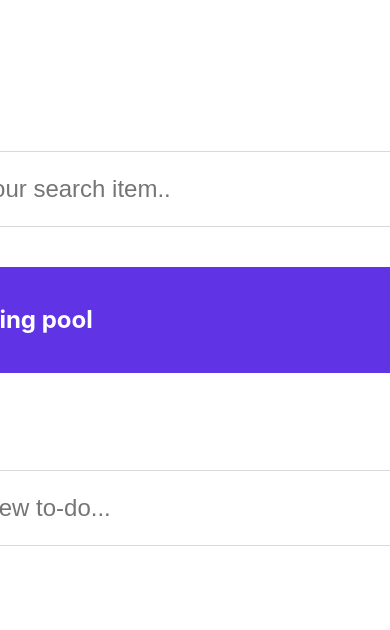
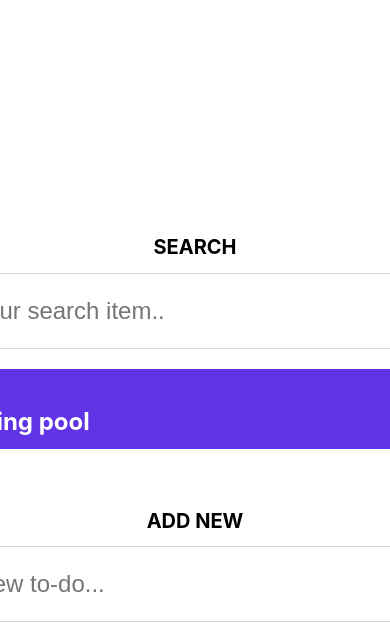
Before and after one commit to Zhasulan711/to-do-list, a React (Create React App) app: page / in a window 390 px wide. Shown: the top 630 px of the page. Built offline with nearby package versions, Linux system fonts and the light colour scheme.

Commit message:
adding animation and responsive design

```diff
--- a/src/components/ToDoList/AddNewItem.tsx
+++ b/src/components/ToDoList/AddNewItem.tsx
@@ -1,6 +1,6 @@
 import React, { useRef } from "react";
 
-import { AddNewItemProps } from "../../types/interfaces/AddNewItemProps";
+import { AddNewItemProps } from "../../interfaces/AddNewItemProps";
 
 export const AddNewItem: React.FC<AddNewItemProps> = ({ items, setItems }) => {
   const inputRefAddNewItem = useRef<HTMLInputElement>(null);
--- a/src/components/ToDoList/SearchText.tsx
+++ b/src/components/ToDoList/SearchText.tsx
@@ -1,6 +1,6 @@
 import React, { useState, useRef } from "react";
 
-import { SearchTextProps } from "../../types/interfaces/SearchTextProps";
+import { SearchTextProps } from "../../interfaces/SearchTextProps";
 
 export const SearchText: React.FC<SearchTextProps> = ({ setSearchInput }) => {
   const [searchInputValue, setSearchInputValue] = useState<string>("");
--- a/src/components/ToDoList/ToDoListWrapper.tsx
+++ b/src/components/ToDoList/ToDoListWrapper.tsx
@@ -4,7 +4,7 @@ import "../../styles/root/ToDoList.scss";
 
 import { SearchText } from "./SearchText";
 import { AddNewItem } from "./AddNewItem";
-import { ToDoItemWrapper } from "./TodoItemWrapper";
+import { ToDoItemWrapper } from "./ToDoItemWrapper";
 
 export const ToDoListWrapper = () => {
   const [items, setItems] = useState<string[]>(["Swimming pool"]);
--- a/src/components/ToDoList/TodoItemWrapper.tsx
+++ b/src/components/ToDoList/TodoItemWrapper.tsx
@@ -1,7 +1,7 @@
 import React, { useState } from "react";
 
 import { TrashIcon } from "../Icons/TrashIcon";
-import { ToDoItemWrapperProps } from "../../types/interfaces/ToDoItemWrapperProps";
+import { ToDoItemWrapperProps } from "../../interfaces/ToDoItemWrapperProps";
 
 export const ToDoItemWrapper: React.FC<ToDoItemWrapperProps> = ({
   items,
@@ -29,7 +29,7 @@ export const ToDoItemWrapper: React.FC<ToDoItemWrapperProps> = ({
   };
 
   return (
-    <>
+    <div className="to-do-items-wrapper">
       {items
         .filter((item) =>
           item.toLowerCase().includes(searchInput.toLowerCase())
@@ -57,6 +57,6 @@ export const ToDoItemWrapper: React.FC<ToDoItemWrapperProps> = ({
             </div>
           );
         })}
-    </>
+    </div>
   );
 };
--- /dev/null
+++ b/src/interfaces/AddNewItemProps.tsx
@@ -0,0 +1,4 @@
+export interface AddNewItemProps {
+  items: string[];
+  setItems: React.Dispatch<React.SetStateAction<string[]>>;
+}
--- /dev/null
+++ b/src/interfaces/ToDoItemWrapperProps.tsx
@@ -0,0 +1,5 @@
+export interface ToDoItemWrapperProps {
+  items: string[];
+  setItems: React.Dispatch<React.SetStateAction<string[]>>;
+  searchInput: string;
+}
--- a/src/styles/index.scss
+++ b/src/styles/index.scss
@@ -5,9 +5,12 @@ body {
   margin: 0;
   padding: 0;
   height: 100vh;
+  width: 100%;
 
   display: flex;
   justify-content: center;
+  align-items: center;
+
   font-family: -apple-system, BlinkMacSystemFont, "Segoe UI", "Roboto", "Oxygen",
     "Ubuntu", "Cantarell", "Fira Sans", "Droid Sans", "Helvetica Neue",
     sans-serif;
--- a/src/styles/root/ToDoList.scss
+++ b/src/styles/root/ToDoList.scss
@@ -1,7 +1,9 @@
 .to-do-list-wrapper {
-  margin-top: 100px;
   display: flex;
   flex-direction: column;
+  width: 640px;
+  justify-content: center;
+  align-items: center;
 
   h1 {
     color: black;
@@ -11,7 +13,7 @@
   }
 
   .field {
-    width: 591px;
+    width: 624px;
     height: 74px;
     background-color: #ffffff;
     border-radius: 1em;
@@ -19,20 +21,40 @@
 
     display: flex;
     align-items: center;
-    padding-left: 30px;
+
+    input {
+      width: 560px;
+      border: transparent;
+      outline: none;
+      font-size: 24px;
+      margin-left: 25px;
+    }
 
     &:focus-within {
       border: solid 1.6px #6034e4;
     }
   }
 
+  .to-do-items-wrapper {
+    width: 640px;
+    height: 750px;
+    overflow-y: auto;
+    overflow-x: hidden;
+
+    &::-webkit-scrollbar {
+      display: none;
+    }
+
     .to-do-item-wrapper {
       margin-top: 20px;
+      width: 640px;
+      display: flex; /* Добавлено */
+      justify-content: center; /* Выравнивание по горизонтали */
+      align-items: center;
     }
 
     .to-do-item {
-    margin-top: 20px;
-    width: 594px;
+      width: 625.6px;
       height: 106px;
       background-color: #6034e4;
       border-radius: 1em;
@@ -40,13 +62,20 @@
 
       display: flex;
       align-content: center;
-    padding-left: 30px;
+      justify-content: center;
+      transition: width 0.1s, height 0.1s;
+
+      &:hover {
+        width: 640px;
+        height: 110px;
+        transform: translateX(-0.1.8%);
+      }
     }
 
     .to-do-item-completed {
       background-color: #c7b5ff;
       margin-top: 20px;
-    width: 594px;
+      width: 625.6px;
       height: 106px;
       border-radius: 1em;
       cursor: pointer;
@@ -55,7 +84,15 @@
       text-decoration-color: white;
       display: flex;
       align-content: center;
-    padding-left: 30px;
+      justify-content: center;
+
+      transition: width 0.1s, height 0.1s;
+
+      &:hover {
+        width: 640px;
+        height: 110px;
+        transform: translateX(-0.1.8%);
+      }
     }
 
     .to-do-item-flex {
@@ -64,8 +101,12 @@
       align-items: center;
 
       h2 {
-      width: 530px;
+        width: 536px;
         color: white;
+        margin-right: 0px;
+        text-overflow: ellipsis;
+        white-space: nowrap;
+        overflow: hidden;
       }
 
       .trash-icon:hover g path {
@@ -83,15 +124,64 @@
         transition: all 0ms ease-in-out;
       }
     }
+  }
 
   .h1-add-new-item {
     margin-top: 60px;
   }
+}
 
-  input {
-    width: 560px;
-    border: transparent;
-    outline: none;
-    font-size: 24px;
+@media (max-width: 2400px) {
+  .to-do-list-wrapper {
+    .to-do-items-wrapper {
+      height: 650px;
+      overflow: scroll;
+      overflow-y: auto;
+      overflow-x: hidden;
+
+      &::-webkit-scrollbar {
+        display: none;
       }
     }
+  }
+}
+
+@media (max-width: 1700px) {
+  .to-do-list-wrapper {
+    .to-do-items-wrapper {
+      height: 500px;
+    }
+  }
+}
+
+@media (max-width: 1500px) {
+  .to-do-list-wrapper {
+    .to-do-items-wrapper {
+      height: 350px;
+    }
+  }
+}
+
+@media (max-width: 1280px) {
+  .to-do-list-wrapper {
+    .to-do-items-wrapper {
+      height: 300px;
+    }
+  }
+}
+
+@media (max-width: 1100px) {
+  .to-do-list-wrapper {
+    .to-do-items-wrapper {
+      height: 180px;
+    }
+  }
+}
+
+@media (max-width: 850px) {
+  .to-do-list-wrapper {
+    .to-do-items-wrapper {
+      height: 100px;
+    }
+  }
+}
--- a/src/types/interfaces/AddNewItemProps.tsx
+++ /dev/null
@@ -1,4 +0,0 @@
-export interface AddNewItemProps {
-    items: string[];
-    setItems: React.Dispatch<React.SetStateAction<string[]>>;
-  }
--- a/src/types/interfaces/ToDoItemWrapperProps.tsx
+++ /dev/null
@@ -1,5 +0,0 @@
-export interface ToDoItemWrapperProps {
-    items: string[];
-    setItems: React.Dispatch<React.SetStateAction<string[]>>;
-    searchInput: string;
-  }
```
Also changed, not shown: src/types/DefaultIconComponentProps.tsx (+0 -15 lines), src/interfaces/SearchTextProps.tsx (renamed from src/types/interfaces/SearchTextProps.tsx). Lines whose indentation alone changed are shown as unchanged.
